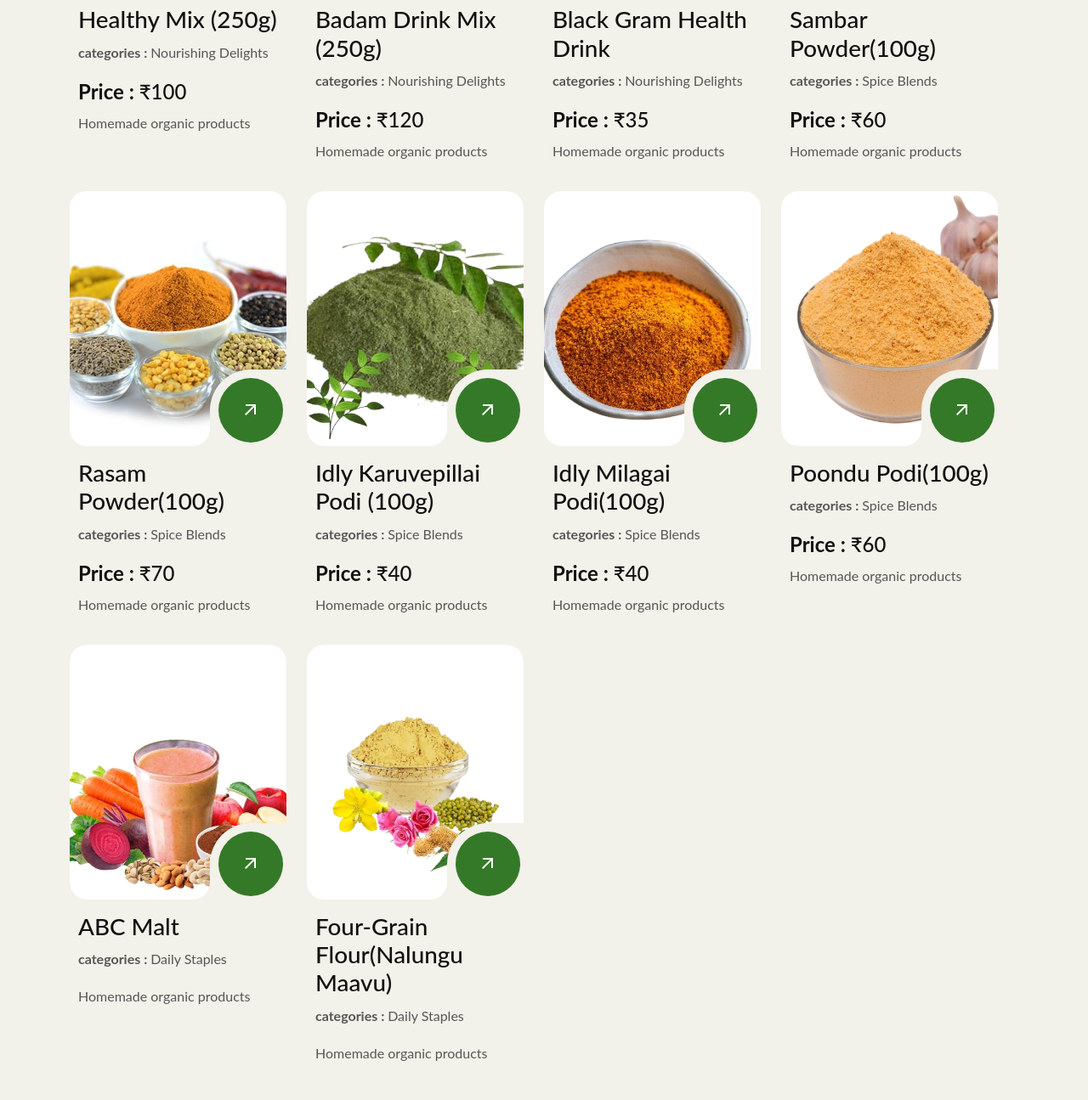
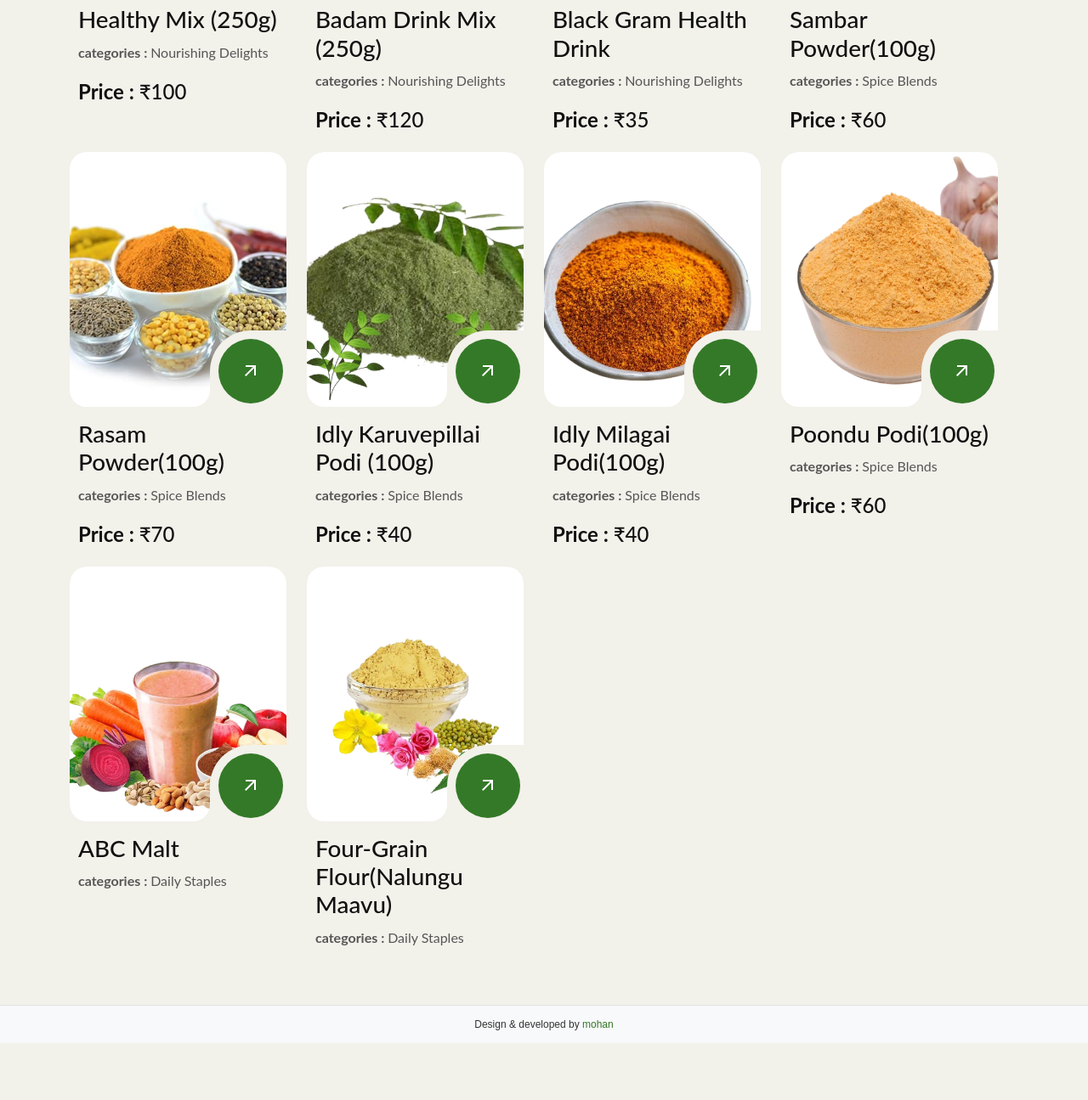
Before and after one commit to mohan132s/paramorganics, a plain HTML site: page index.html in a window 1280 px wide. Shown: the part 505-1800 px from the top of the page at 85% size. After the commit the page ends 1733 px from the top, so only its background shows below. Drawn offline with nearby package versions, Linux system fonts and the light colour scheme.

Commit message:
Update index.html

```diff
--- a/index.html
+++ b/index.html
@@ -392,7 +392,7 @@ section {
                         <h3>Healthy Mix (250g)</h3>
                         <p><b>categories : </b> Nourishing Delights</p>
                         <h4><b>Price : </b>₹100</h4>
-                        <p>Homemade organic products</p>
+
 
                     </div>
                 </div>
@@ -416,7 +416,7 @@ section {
                         <h3>Badam Drink Mix (250g)</h3>
                         <p><b>categories : </b> Nourishing Delights</p>
                         <h4><b>Price : </b>₹120</h4>
-                        <p>Homemade organic products</p>
+
 
                     </div>
                 </div>
@@ -440,7 +440,7 @@ section {
                         <h3>Black gram health drink</h3>
                         <p><b>categories : </b> Nourishing Delights</p>
                         <h4><b>Price : </b>₹35</h4>
-                        <p>Homemade organic products</p>
+
 
                     </div>
                 </div>
@@ -464,7 +464,7 @@ section {
                         <h3>Sambar Powder(100g)</h3>
                         <p><b>categories : </b> Spice Blends</p>
                         <h4><b>Price : </b>₹60</h4>
-                        <p>Homemade organic products</p>
+
 
                     </div>
                 </div>
@@ -490,7 +490,7 @@ section {
                         <h3>Rasam Powder(100g)</h3>
                         <p><b>categories : </b> Spice Blends</p>
                         <h4><b>Price : </b>₹70</h4>
-                        <p>Homemade organic products</p>
+
 
                     </div>
                 </div>
@@ -514,7 +514,7 @@ section {
                         <h3>Idly karuvepillai Podi (100g)</h3>
                         <p><b>categories : </b> Spice Blends</p>
                         <h4><b>Price : </b>₹40</h4>
-                        <p>Homemade organic products</p>
+
 
                     </div>
                 </div>
@@ -538,7 +538,7 @@ section {
                         <h3>Idly Milagai Podi(100g)</h3>
                         <p><b>categories : </b> Spice Blends</p>
                         <h4><b>Price : </b>₹40</h4>
-                        <p>Homemade organic products</p>
+
 
                     </div>
                 </div>
@@ -562,7 +562,7 @@ section {
                         <h3>Poondu Podi(100g)</h3>
                         <p><b>categories : </b> Spice Blends</p>
                         <h4><b>Price : </b>₹60</h4>
-                        <p>Homemade organic products</p>
+
 
                     </div>
                 </div>
@@ -587,7 +587,7 @@ section {
                         <h3>ABC malt</h3>
                         <p><b>categories : </b> Daily Staples</p>
                         <!-- <h4><b>Price : </b>₹60</h4> -->
-                        <p>Homemade organic products</p>
+
 
                     </div>
                 </div>
@@ -611,7 +611,7 @@ section {
                         <h3>Four-Grain Flour(Nalungu maavu)</h3>
                         <p><b>categories : </b> Daily Staples</p>
                         <!-- <h4><b>Price : </b>₹60</h4> -->
-                        <p>Homemade organic products</p>
+
 
                     </div>
                 </div>
```
